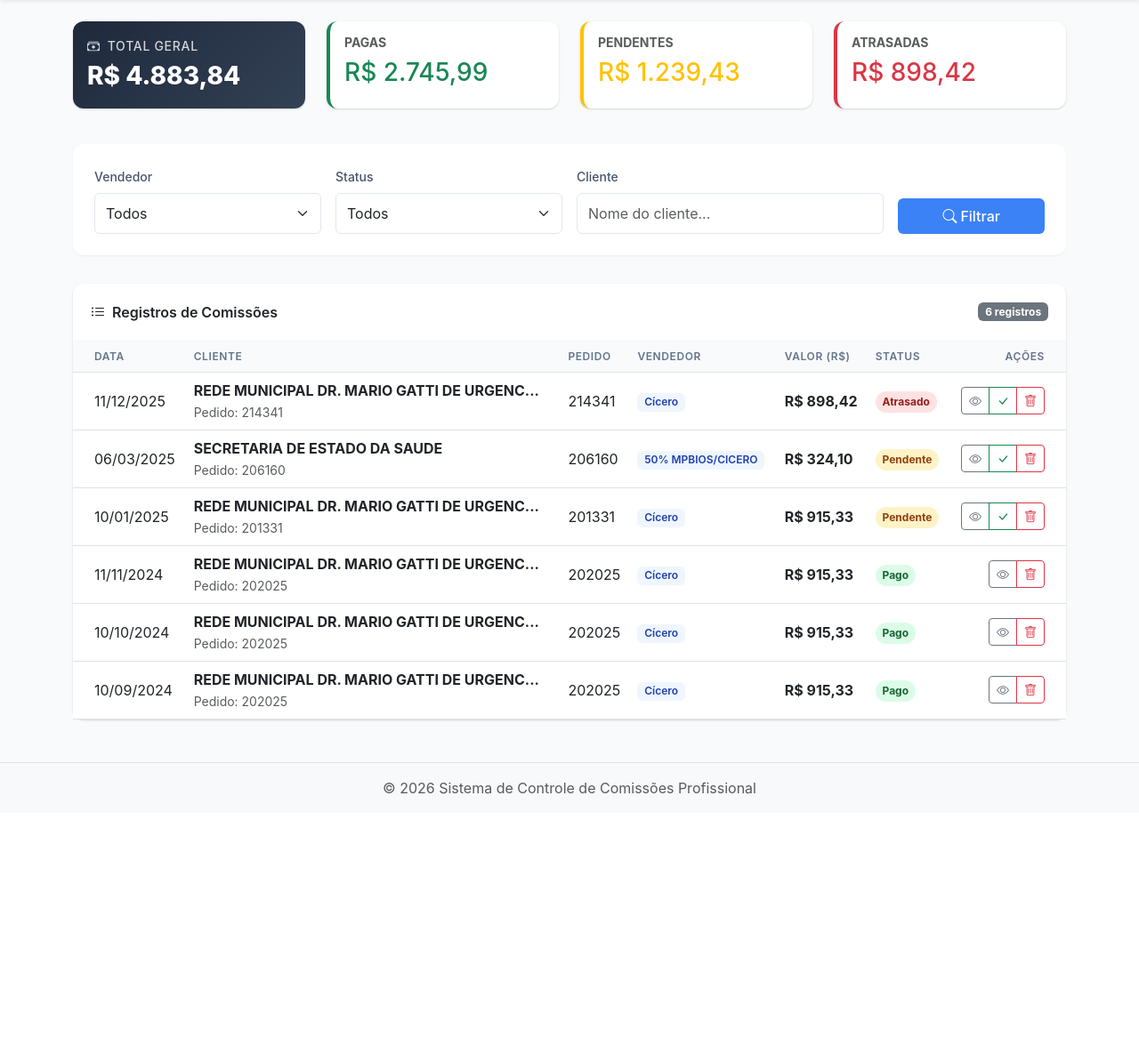
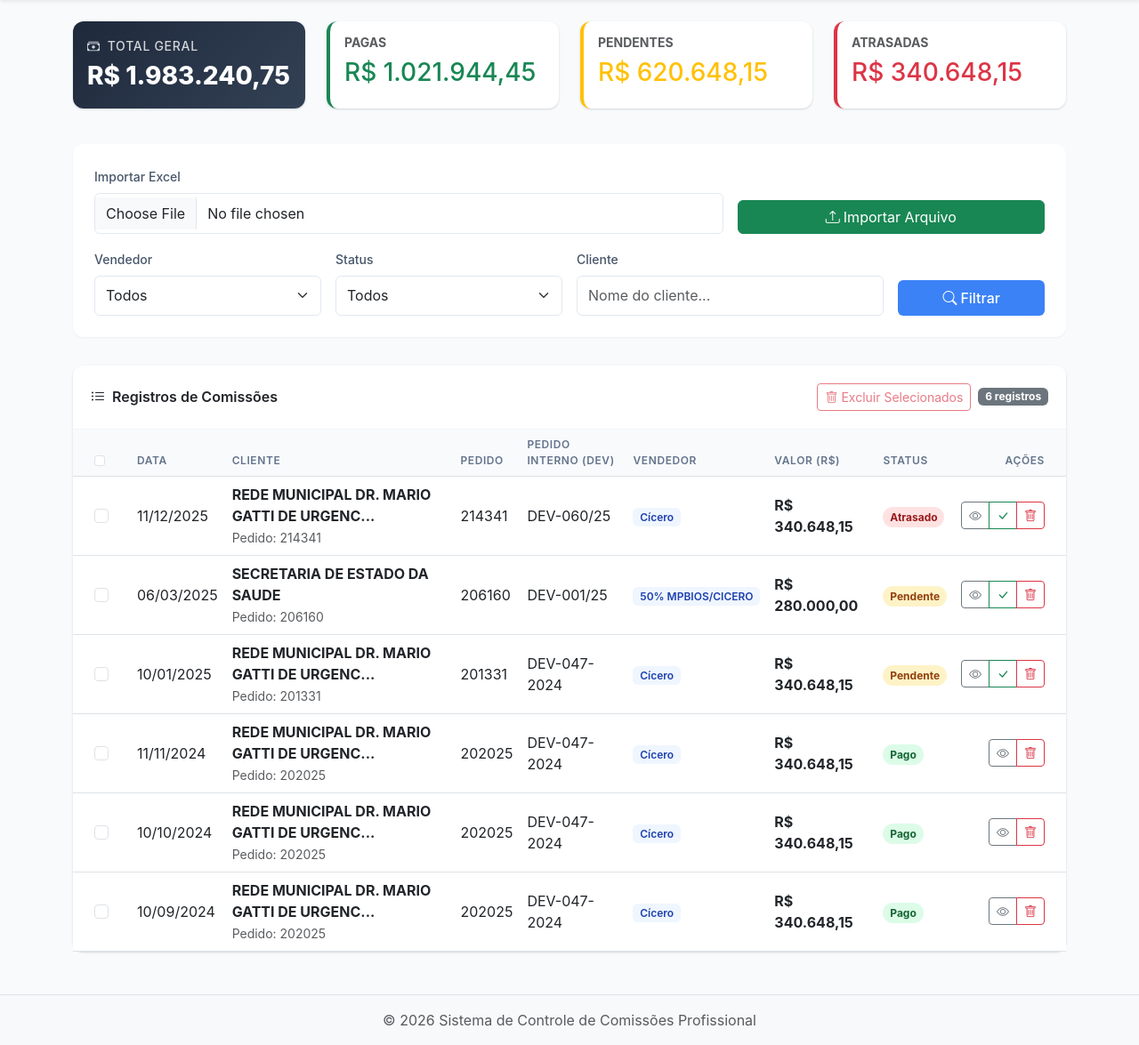
Before and after one commit to mpereira356/controle-comissoes, a Flask app: page / in a window 1280 px wide. Shown: the part 72-1247 px from the top of the page at 89% size. Before the commit the page ends 965 px from the top, so only its background shows below. Run offline with Flask 3, Linux system fonts and the light colour scheme; data comes from the database, SQL or seed files in the repository; both versions use the stored data as it was after the commit.

Commit message:
firscommit

```diff
--- a/app.py
+++ b/app.py
@@ -1,7 +1,11 @@
 from flask import Flask, render_template, request, redirect, url_for, flash, jsonify
 from flask_sqlalchemy import SQLAlchemy
-from datetime import datetime
+from datetime import datetime, date
+from io import BytesIO
 import os
+import unicodedata
+
+from openpyxl import load_workbook
 
 app = Flask(__name__)
 app.config['SECRET_KEY'] = 'secret-key-for-commission-control'
@@ -72,10 +76,10 @@ def index():
     comissoes = query.order_by(Comissao.dt_transacao.desc()).all()
 
     # Calcular totais
-    total_valor = sum(c.vr_comissao for c in comissoes)
-    total_pago = sum(c.vr_comissao for c in comissoes if c.status == 'pago')
-    total_pendente = sum(c.vr_comissao for c in comissoes if c.status == 'pendente')
-    total_atrasado = sum(c.vr_comissao for c in comissoes if c.status == 'atrasado')
+    total_valor = sum(c.vl_titulo for c in comissoes)
+    total_pago = sum(c.vl_titulo for c in comissoes if c.status == 'pago')
+    total_pendente = sum(c.vl_titulo for c in comissoes if c.status == 'pendente')
+    total_atrasado = sum(c.vl_titulo for c in comissoes if c.status == 'atrasado')
 
     vendedores = db.session.query(Comissao.vendedor).distinct().all()
     vendedores = [v[0] for v in vendedores]
@@ -143,6 +147,234 @@ def adicionar():
 
     return redirect(url_for('index'))
 
+def _normalize_header(value):
+    if value is None:
+        return ''
+    text = str(value).strip().lower()
+    text = unicodedata.normalize('NFKD', text)
+    text = ''.join(ch for ch in text if not unicodedata.combining(ch))
+    return ''.join(ch for ch in text if ch.isalnum())
+
+def _parse_date(value):
+    if value is None or value == '':
+        return None
+    if isinstance(value, datetime):
+        return value.date()
+    if isinstance(value, date):
+        return value
+    for fmt in ('%d/%m/%Y', '%Y-%m-%d', '%d-%m-%Y'):
+        try:
+            return datetime.strptime(str(value), fmt).date()
+        except ValueError:
+            continue
+    return None
+
+def _parse_float(value):
+    if value is None or value == '':
+        return 0.0
+    if isinstance(value, (int, float)):
+        return float(value)
+    text = str(value).strip().replace('.', '').replace(',', '.')
+    try:
+        return float(text)
+    except ValueError:
+        return 0.0
+
+@app.route('/importar', methods=['POST'])
+def importar():
+    arquivo = request.files.get('arquivo_excel')
+    if not arquivo or arquivo.filename == '':
+        flash('Selecione um arquivo Excel para importar.', 'warning')
+        return redirect(url_for('index'))
+
+    if not arquivo.filename.lower().endswith('.xlsx'):
+        flash('Formato inválido. Envie um arquivo .xlsx.', 'danger')
+        return redirect(url_for('index'))
+
+    try:
+        wb = load_workbook(filename=BytesIO(arquivo.read()), data_only=True)
+        ws = wb.active
+        header_row_index = None
+        header_candidates = {'pedido', 'cliente', 'vendedor', 'dttransacao', 'dtemissao'}
+        for row in ws.iter_rows(min_row=1, max_row=10):
+            normalized = [_normalize_header(cell.value) for cell in row]
+            if len(header_candidates.intersection(set(normalized))) >= 2:
+                header_row_index = row[0].row
+                break
+
+        if not header_row_index:
+            flash('Não foi possível identificar o cabeçalho da planilha.', 'danger')
+            return redirect(url_for('index'))
+
+        headers = {}
+        for idx, cell in enumerate(ws[header_row_index], start=1):
+            headers[_normalize_header(cell.value)] = idx
+
+        field_map = {
+            'unid': ['unid', 'unidade'],
+            'dt_transacao': ['dttransacao', 'datatransacao', 'data_transacao'],
+            'dt_emissao': ['dtemissao', 'dataemissao', 'data_emissao'],
+            'pedido': ['pedido'],
+            'cod_cli': ['codcli', 'codcliente', 'codigo_cliente'],
+            'cliente': ['cliente'],
+            'titulo': ['titulo', 'tituloid'],
+            'parc': ['parc', 'parcela'],
+            'ccusto': ['ccusto', 'centrocusto'],
+            'dt_vencto': ['dtvencto', 'datavencimento', 'vencimento'],
+            'vl_titulo': ['vltitulo', 'vltitulor', 'vltitulors', 'valor_titulo', 'valortitulo'],
+            'vl_orig_titulo': ['vlorigtitulo', 'vlorigtitr', 'valorigtitulo', 'valor_original_titulo', 'vlorigtitrs'],
+            'comissao_venda': ['comissaovenda', 'comissaovenda_rs', 'valorcomissaovendar', 'valorcomissaovendars'],
+            'comissao_servico': ['comissaoservico', 'comissaoservicor', 'comissaoservicors', 'valorcomissaoservicor', 'valorcomissaoservicors'],
+            'pedido_erecta': ['pedidoerecta', 'pedido_interno', 'pedidointerno', 'dev'],
+            'vendedor': ['vendedor'],
+            'base_comissao': ['basecomissao', 'basecomissao_rs', 'basecomissoesr', 'basecomissoesrs'],
+            'percentual': ['percentual', 'perc', 'comissao'],
+            'vr_comissao': ['vrcomissao', 'valorcomissao', 'valor_comissao', 'vrcomissaor', 'vrcomissaors'],
+            'dt_previsao': ['dtprevisao', 'dataprevisao', 'previsao_pagamento', 'previsaodepgto'],
+            'status': ['status', 'situacao'],
+            'obs': ['obs', 'observacao', 'observacoes']
+        }
+
+        col_index = {}
+        for field, aliases in field_map.items():
+            for alias in aliases:
+                if alias in headers:
+                    col_index[field] = headers[alias]
+                    break
+
+        agregados = {}
+        for row_index, row in enumerate(ws.iter_rows(min_row=header_row_index + 1, values_only=True), start=header_row_index + 1):
+            if not any(row):
+                continue
+
+            def cell(field):
+                idx = col_index.get(field)
+                return row[idx - 1] if idx else None
+
+            pedido_erecta = cell('pedido_erecta')
+            pedido_erecta = str(pedido_erecta).strip() if pedido_erecta else ''
+            chave = _normalize_header(pedido_erecta) if pedido_erecta else f'linha_{row_index}'
+
+            registro = agregados.get(chave)
+            if not registro:
+                registro = {
+                    'unid': int(_parse_float(cell('unid')) or 1),
+                    'dt_transacao': _parse_date(cell('dt_transacao')),
+                    'dt_emissao': _parse_date(cell('dt_emissao')),
+                    'pedido': str(cell('pedido')).strip() if cell('pedido') else '',
+                    'cod_cli': str(cell('cod_cli')).strip() if cell('cod_cli') else '',
+                    'cliente': str(cell('cliente')).strip() if cell('cliente') else '',
+                    'titulo': str(cell('titulo')).strip() if cell('titulo') else '',
+                    'parc': int(_parse_float(cell('parc')) or 1),
+                    'ccusto': str(cell('ccusto')).strip() if cell('ccusto') else '',
+                    'dt_vencto': _parse_date(cell('dt_vencto')),
+                    'vl_titulo': _parse_float(cell('vl_titulo')),
+                    'vl_orig_titulo': _parse_float(cell('vl_orig_titulo')),
+                    'comissao_venda': _parse_float(cell('comissao_venda')),
+                    'comissao_servico': _parse_float(cell('comissao_servico')),
+                    'pedido_erecta': pedido_erecta,
+                    'vendedor': str(cell('vendedor')).strip() if cell('vendedor') else '',
+                    'base_comissao': _parse_float(cell('base_comissao')),
+                    'percentual': _parse_float(cell('percentual')) or 10.0,
+                    'vr_comissao': _parse_float(cell('vr_comissao')),
+                    'dt_previsao': _parse_date(cell('dt_previsao')),
+                    'status': str(cell('status')).strip().lower() if cell('status') else '',
+                    'obs': str(cell('obs')).strip() if cell('obs') else ''
+                }
+                agregados[chave] = registro
+            else:
+                for campo in ['vl_titulo', 'vl_orig_titulo', 'comissao_venda', 'comissao_servico', 'base_comissao', 'vr_comissao']:
+                    registro[campo] += _parse_float(cell(campo))
+
+        total_importados = 0
+        total_atualizados = 0
+
+        for registro in agregados.values():
+            if not registro['cliente'] or not registro['vendedor'] or not registro['pedido']:
+                continue
+
+            registro['dt_transacao'] = registro['dt_transacao'] or date.today()
+            registro['dt_emissao'] = registro['dt_emissao'] or date.today()
+
+            if 0 < registro['percentual'] <= 1:
+                registro['percentual'] = registro['percentual'] * 100
+
+            if registro['base_comissao'] == 0.0:
+                registro['base_comissao'] = registro['comissao_venda'] + registro['comissao_servico']
+            if registro['vr_comissao'] == 0.0:
+                registro['vr_comissao'] = registro['base_comissao'] * (registro['percentual'] / 100)
+
+            status = registro['status'] or 'pendente'
+            if status != 'pago' and registro['dt_previsao'] and registro['dt_previsao'] < date.today():
+                status = 'atrasado'
+
+            existentes = []
+            if registro['pedido_erecta']:
+                existentes = Comissao.query.filter_by(pedido_erecta=registro['pedido_erecta']).all()
+
+            if existentes:
+                existente = existentes[0]
+                existente.unid = registro['unid']
+                existente.dt_transacao = registro['dt_transacao']
+                existente.dt_emissao = registro['dt_emissao']
+                existente.pedido = registro['pedido']
+                existente.cod_cli = registro['cod_cli']
+                existente.cliente = registro['cliente']
+                existente.titulo = registro['titulo']
+                existente.parc = registro['parc']
+                existente.ccusto = registro['ccusto']
+                existente.dt_vencto = registro['dt_vencto']
+                existente.vl_titulo = registro['vl_titulo']
+                existente.vl_orig_titulo = registro['vl_orig_titulo']
+                existente.comissao_venda = registro['comissao_venda']
+                existente.comissao_servico = registro['comissao_servico']
+                existente.pedido_erecta = registro['pedido_erecta']
+                existente.vendedor = registro['vendedor']
+                existente.base_comissao = registro['base_comissao']
+                existente.percentual = registro['percentual']
+                existente.vr_comissao = registro['vr_comissao']
+                existente.dt_previsao = registro['dt_previsao']
+                existente.status = status
+                existente.obs = registro['obs']
+                for duplicado in existentes[1:]:
+                    db.session.delete(duplicado)
+                total_atualizados += 1
+            else:
+                nova_comissao = Comissao(
+                    unid=registro['unid'],
+                    dt_transacao=registro['dt_transacao'],
+                    dt_emissao=registro['dt_emissao'],
+                    pedido=registro['pedido'],
+                    cod_cli=registro['cod_cli'],
+                    cliente=registro['cliente'],
+                    titulo=registro['titulo'],
+                    parc=registro['parc'],
+                    ccusto=registro['ccusto'],
+                    dt_vencto=registro['dt_vencto'],
+                    vl_titulo=registro['vl_titulo'],
+                    vl_orig_titulo=registro['vl_orig_titulo'],
+                    comissao_venda=registro['comissao_venda'],
+                    comissao_servico=registro['comissao_servico'],
+                    pedido_erecta=registro['pedido_erecta'],
+                    vendedor=registro['vendedor'],
+                    base_comissao=registro['base_comissao'],
+                    percentual=registro['percentual'],
+                    vr_comissao=registro['vr_comissao'],
+                    dt_previsao=registro['dt_previsao'],
+                    status=status,
+                    obs=registro['obs']
+                )
+                db.session.add(nova_comissao)
+                total_importados += 1
+
+        db.session.commit()
+        flash(f'Importação concluída! {total_importados} novos registros e {total_atualizados} atualizados.', 'success')
+    except Exception as e:
+        db.session.rollback()
+        flash(f'Erro ao importar Excel: {str(e)}', 'danger')
+
+    return redirect(url_for('index'))
+
 @app.route('/marcar_pago/<int:id>')
 def marcar_pago(id):
     comissao = Comissao.query.get_or_404(id)
@@ -157,6 +389,24 @@ def excluir(id):
     db.session.delete(comissao)
     db.session.commit()
     flash('Registro excluído com sucesso!', 'success')
+    return redirect(url_for('index'))
+
+@app.route('/excluir_multiplos', methods=['POST'])
+def excluir_multiplos():
+    ids = request.form.getlist('ids')
+    if not ids:
+        flash('Selecione pelo menos um registro para excluir.', 'warning')
+        return redirect(url_for('index'))
+
+    try:
+        ids_int = [int(i) for i in ids]
+        Comissao.query.filter(Comissao.id.in_(ids_int)).delete(synchronize_session=False)
+        db.session.commit()
+        flash(f'{len(ids_int)} registro(s) excluído(s) com sucesso!', 'success')
+    except Exception as e:
+        db.session.rollback()
+        flash(f'Erro ao excluir registros: {str(e)}', 'danger')
+
     return redirect(url_for('index'))
 
 @app.route('/detalhes/<int:id>')
--- a/templates/index.html
+++ b/templates/index.html
@@ -41,6 +41,17 @@
 
 <!-- Filtros -->
 <div class="filtro-container">
+    <form action="{{ url_for('importar') }}" method="POST" enctype="multipart/form-data" class="row g-3 mb-3">
+        <div class="col-md-8">
+            <label class="form-label">Importar Excel</label>
+            <input type="file" name="arquivo_excel" class="form-control" accept=".xlsx" required>
+        </div>
+        <div class="col-md-4 d-flex align-items-end">
+            <button type="submit" class="btn btn-success w-100">
+                <i class="bi bi-upload me-1"></i>Importar Arquivo
+            </button>
+        </div>
+    </form>
     <form action="{{ url_for('index') }}" method="GET" class="row g-3">
         <div class="col-md-3">
             <label class="form-label">Vendedor</label>
@@ -73,19 +84,29 @@
 </div>
 
 <!-- Tabela -->
+<form action="{{ url_for('excluir_multiplos') }}" method="POST" id="bulkDeleteForm" onsubmit="return confirm('Tem certeza que deseja excluir os registros selecionados?')">
 <div class="card">
     <div class="card-header d-flex justify-content-between align-items-center">
         <span><i class="bi bi-list-ul me-2"></i>Registros de Comissões</span>
-        <span class="badge bg-secondary">{{ comissoes|length }} registros</span>
+        <div class="d-flex align-items-center gap-2">
+            <button type="submit" class="btn btn-sm btn-outline-danger" id="bulkDeleteBtn" disabled>
+                <i class="bi bi-trash me-1"></i>Excluir Selecionados
+            </button>
+            <span class="badge bg-secondary">{{ comissoes|length }} registros</span>
+        </div>
     </div>
     <div class="card-body p-0">
         <div class="table-responsive">
             <table class="table table-hover align-middle mb-0">
                 <thead>
                     <tr>
+                        <th class="ps-4">
+                            <input type="checkbox" id="checkAll" class="form-check-input">
+                        </th>
                         <th class="ps-4">Data</th>
                         <th>Cliente</th>
                         <th>Pedido</th>
+                        <th>Pedido Interno (DEV)</th>
                         <th>Vendedor</th>
                         <th>Valor (R$)</th>
                         <th>Status</th>
@@ -95,14 +116,18 @@
                 <tbody>
                     {% for c in comissoes %}
                     <tr>
+                        <td class="ps-4">
+                            <input type="checkbox" name="ids" value="{{ c.id }}" class="form-check-input row-check">
+                        </td>
                         <td class="ps-4">{{ c.dt_transacao.strftime('%d/%m/%Y') }}</td>
                         <td>
                             <div class="fw-bold text-dark">{{ c.cliente[:40] }}{% if c.cliente|length > 40 %}...{% endif %}</div>
                             <small class="text-muted">Pedido: {{ c.pedido }}</small>
                         </td>
                         <td>{{ c.pedido }}</td>
+                        <td>{{ c.pedido_erecta or '-' }}</td>
                         <td><span class="badge badge-vendedor">{{ c.vendedor }}</span></td>
-                        <td class="fw-bold">R$ {{ "{:,.2f}".format(c.vr_comissao).replace(',', 'X').replace('.', ',').replace('X', '.') }}</td>
+                        <td class="fw-bold">R$ {{ "{:,.2f}".format(c.vl_titulo).replace(',', 'X').replace('.', ',').replace('X', '.') }}</td>
                         <td>
                             <span class="status-badge status-{{ c.status }}">
                                 {{ c.status|capitalize }}
@@ -110,7 +135,7 @@
                         </td>
                         <td class="text-end pe-4">
                             <div class="btn-group">
-                                <button class="btn btn-sm btn-outline-secondary" onclick="verDetalhes({{ c.id }})" title="Detalhes">
+                                <button type="button" class="btn btn-sm btn-outline-secondary" onclick="verDetalhes({{ c.id }})" title="Detalhes">
                                     <i class="bi bi-eye"></i>
                                 </button>
                                 {% if c.status != 'pago' %}
@@ -130,6 +155,7 @@
         </div>
     </div>
 </div>
+</form>
 
 <!-- Modal Adicionar -->
 <div class="modal fade" id="modalAdicionar" tabindex="-1">
@@ -165,6 +191,10 @@
                         <div class="col-md-3">
                             <label class="form-label">Pedido</label>
                             <input type="text" name="pedido" class="form-control" required>
+                        </div>
+                        <div class="col-md-3">
+                            <label class="form-label">Pedido Interno (DEV)</label>
+                            <input type="text" name="pedido_erecta" class="form-control">
                         </div>
                         <div class="col-md-4">
                             <label class="form-label">Vendedor</label>
@@ -239,6 +269,10 @@ function verDetalhes(id) {
                         <span>${data.pedido}</span>
                     </div>
                     <div class="list-group-item d-flex justify-content-between">
+                        <span class="text-muted">Pedido Interno (DEV):</span>
+                        <span>${data.pedido_erecta || '-'}</span>
+                    </div>
+                    <div class="list-group-item d-flex justify-content-between">
                         <span class="text-muted">Vendedor:</span>
                         <span class="badge badge-vendedor">${data.vendedor}</span>
                     </div>
@@ -253,6 +287,10 @@ function verDetalhes(id) {
                     <div class="list-group-item d-flex justify-content-between">
                         <span class="text-muted">Base Comissão:</span>
                         <span class="fw-bold">R$ ${data.base_comissao.toLocaleString('pt-BR', {minimumFractionDigits: 2})}</span>
+                    </div>
+                    <div class="list-group-item d-flex justify-content-between">
+                        <span class="text-muted">Valor Título:</span>
+                        <span class="fw-bold">R$ ${data.vl_titulo.toLocaleString('pt-BR', {minimumFractionDigits: 2})}</span>
                     </div>
                     <div class="list-group-item d-flex justify-content-between">
                         <span class="text-muted">Valor Comissão (${data.percentual}%):</span>
@@ -278,6 +316,27 @@ document.addEventListener('DOMContentLoaded', function() {
     document.querySelectorAll('input[type="date"]').forEach(input => {
         if (!input.value) input.value = hoje;
     });
+
+    const checkAll = document.getElementById('checkAll');
+    const rowChecks = document.querySelectorAll('.row-check');
+    const bulkBtn = document.getElementById('bulkDeleteBtn');
+
+    function updateBulkState() {
+        const anyChecked = Array.from(rowChecks).some(cb => cb.checked);
+        const allChecked = rowChecks.length > 0 && Array.from(rowChecks).every(cb => cb.checked);
+        if (bulkBtn) bulkBtn.disabled = !anyChecked;
+        if (checkAll) checkAll.checked = allChecked;
+    }
+
+    if (checkAll) {
+        checkAll.addEventListener('change', function() {
+            rowChecks.forEach(cb => cb.checked = checkAll.checked);
+            updateBulkState();
+        });
+    }
+
+    rowChecks.forEach(cb => cb.addEventListener('change', updateBulkState));
+    updateBulkState();
 });
 </script>
 {% endblock %}
```
Also changed, not shown: README.md, instance/comissoes.db, 1 other file.
